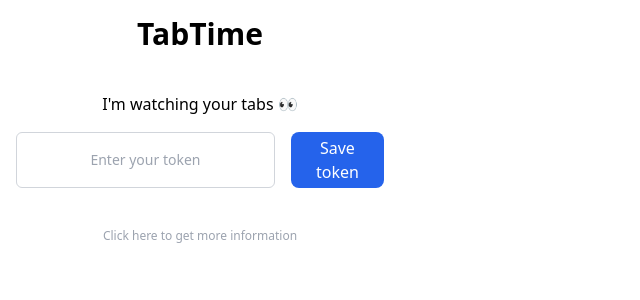
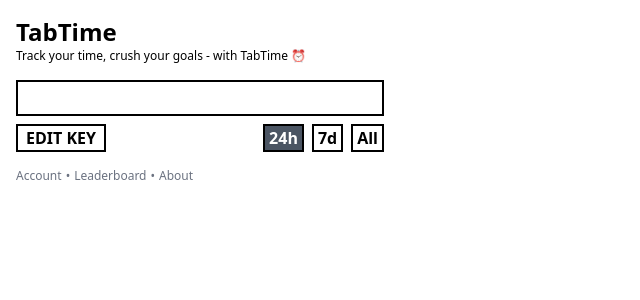
Before and after one commit to boleknowak/tabtime-chrome-extension, a React (Vite) app: page / in a window 1280 px wide. Shown: the top 300 px of the page, without its empty margins (0-640 px from the left). Built offline with nearby package versions, Linux system fonts and the light colour scheme; no server answers.

Commit message:
redesigned popup

```diff
--- a/src/App.tsx
+++ b/src/App.tsx
@@ -1,10 +1,76 @@
 import { useEffect, useState } from 'react';
+
+type CurrentStats = {
+  origin: string;
+  time: string;
+};
 
 export default function App() {
   const [token, setToken] = useState<string | null>(null);
   const [isSaving, setIsSaving] = useState(false);
+  const [isEditingKey, setIsEditingKey] = useState(false);
+  const [time, setTime] = useState('24h');
+  const [currentStats, setCurrentStats] = useState<CurrentStats>({
+    origin: '',
+    time: '',
+  });
+  const messages = [
+    'TabTime or not TabTime, that is the question...',
+    'TabTime is keeping an eye on your tabs 👀',
+    'Keep calm and TabTime on 🤘',
+    'TabTime, because every second counts ⏰',
+    'TabTime, because you deserve to know how you spend your time ⏳',
+    'Track your time, crush your goals - with TabTime ⏰',
+    'Make every minute count - with TabTime 🤑',
+  ];
+  const [message, setMessage] = useState(messages[0]);
+
+  const getTabTime = () => {
+    if (!chrome.tabs) return;
+
+    chrome.tabs.query({ active: true, currentWindow: true }, async (tabs) => {
+      const currentTab = tabs[0];
+      if (!currentTab) return;
+
+      if (typeof currentTab.url === 'undefined') return;
+      if (currentTab.url.startsWith('chrome://')) return;
+
+      const url = new URL(currentTab.url || '');
+
+      let { origin } = url;
+
+      if (!token) return;
+
+      const response = await fetch(`http://localhost:3003/v1/stats?url=${url}&time=${time}`, {
+        method: 'GET',
+        headers: {
+          'Content-Type': 'application/json',
+          Authorization: `Bearer ${token}`,
+        },
+      });
+
+      const data = await response.json();
+
+      origin = origin.replace('https://', '');
+      origin = origin.replace('http://', '');
+      origin = origin.replace('www.', '');
+      origin = origin.replace(/\/$/, '');
+
+      if (data.message === 'ok') {
+        setCurrentStats({
+          origin,
+          time: data.time || '0s',
+        });
+      }
+    });
+  };
 
   useEffect(() => {
+    getTabTime();
+  }, [token, time]);
+
+  useEffect(() => {
+    setMessage(messages[Math.floor(Math.random() * messages.length)]);
     if (!chrome.storage) return;
 
     chrome.storage.sync.get(['token'], (result) => {
@@ -21,27 +87,92 @@
     });
   };
 
+  const toggleEditKey = () => {
+    setIsEditingKey(!isEditingKey);
+  };
+
+  // TODO: add view when user not provided token
   return (
     <div className="w-[400px] p-4 text-center">
-      <h1 className="mb-10 text-3xl font-bold">TabTime</h1>
-      <div className="font-medium">I'm watching your tabs 👀</div>
+      <div className="mb-4 text-left">
+        <h1 className="text-2xl font-bold">TabTime</h1>
+        <div className="text-xs font-medium">{message}</div>
+      </div>
+      <div className="mt-4 border-2 border-black p-4">
+        <div>
+          <div className="text-lg font-bold">{currentStats.time}</div>
+          <div>{currentStats.origin}</div>
+        </div>
+      </div>
+      <div className="mt-2 flex flex-row items-center justify-between">
+        <div className="flex flex-row items-center space-x-2">
+          <button
+            type="button"
+            onClick={() => toggleEditKey()}
+            className="border-2 border-black px-2 font-bold uppercase"
+          >
+            Edit key
+          </button>
+        </div>
+        <div className="flex flex-row items-center space-x-2">
+          <button
+            type="button"
+            onClick={() => setTime('24h')}
+            className="border-2 border-black bg-gray-600 px-1 font-bold text-white"
+          >
+            24h
+          </button>
+          <button
+            type="button"
+            onClick={() => setTime('7d')}
+            className="border-2 border-black px-1 font-bold"
+          >
+            7d
+          </button>
+          <button
+            type="button"
+            onClick={() => setTime('all')}
+            className="border-2 border-black px-1 font-bold"
+          >
+            All
+          </button>
+        </div>
+      </div>
+      {isEditingKey && (
         <div className="mt-4 flex flex-grow flex-row space-x-4">
           <input
             type="password"
-          className="w-full rounded-md border border-gray-300 px-2 py-1 text-center text-sm focus:border-transparent focus:outline-none focus:ring-2 focus:ring-blue-600"
-          placeholder="Enter your token"
+            className="w-full border-2 border-black px-2 py-1 text-center text-sm focus:border-black focus:outline-none"
+            placeholder="Enter your key"
             value={token}
             onChange={(e) => setToken(e.target.value)}
           />
           <button
             onClick={() => setUserToken()}
             disabled={isSaving}
-          className="block w-32 rounded-lg bg-blue-600 px-2 py-1 text-white"
+            className="block w-48 bg-black px-2 py-1 font-bold uppercase text-white"
           >
-          Save token
+            Save key
           </button>
         </div>
-      <div className="mt-10 text-xs text-gray-400">Click here to get more information</div>
+      )}
+      {/* <div className="mt-4">
+        You've spent <span className="font-medium">5 hours and 20 minutes</span> on the{' '}
+        <span className="font-medium">chat.openai.com</span>
+      </div> */}
+      <div className="mt-4 space-x-1 text-left text-xs text-gray-500">
+        <a href="" className="hover:underline" target="_blank">
+          Account
+        </a>
+        <span>•</span>
+        <a href="" className="hover:underline" target="_blank">
+          Leaderboard
+        </a>
+        <span>•</span>
+        <a href="" className="hover:underline" target="_blank">
+          About
+        </a>
+      </div>
     </div>
   );
 }
```
Lines whose indentation alone changed are shown as unchanged.
